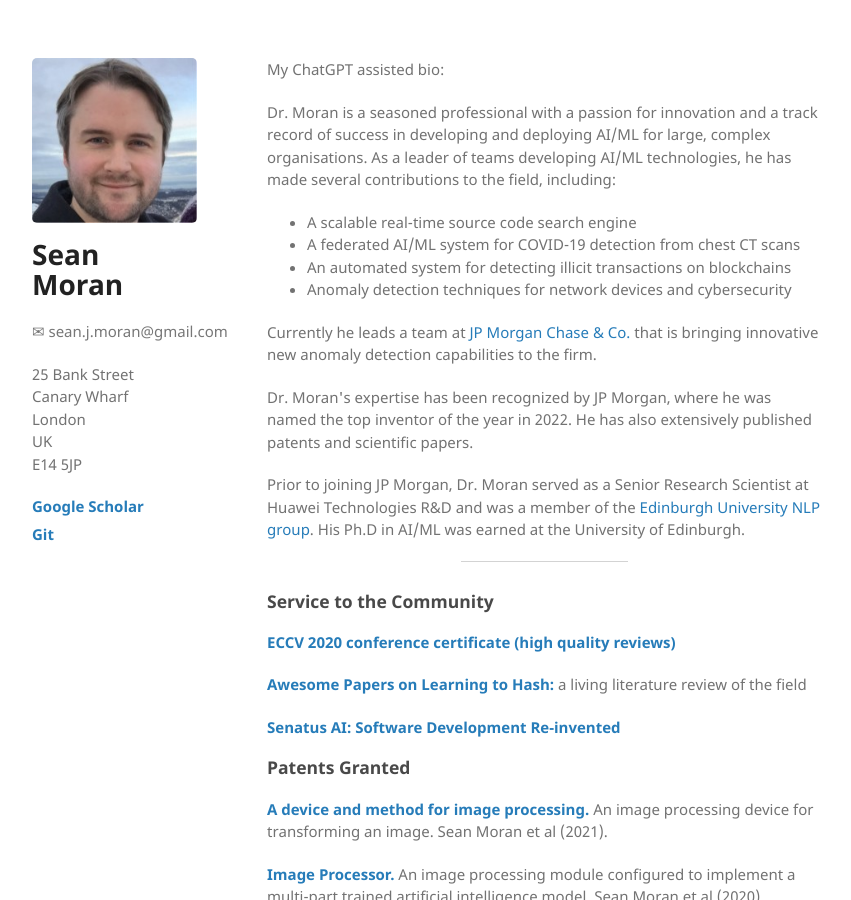
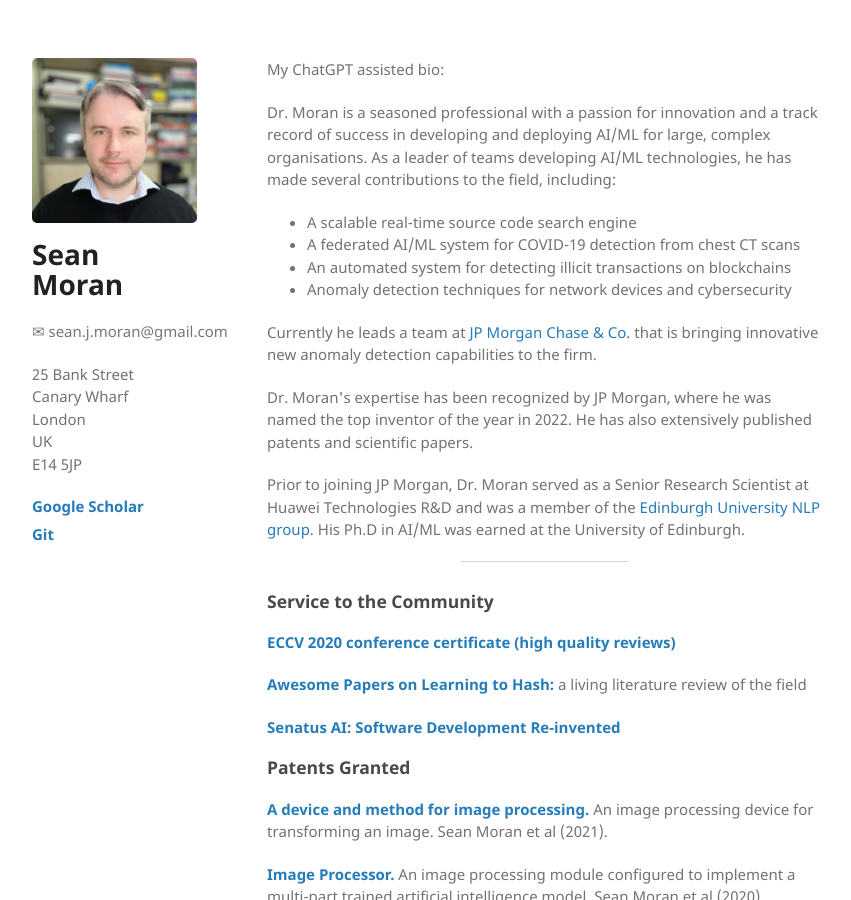
Before and after one commit to sjmoran/sjmoran.github.io, a Jekyll site: the page built from index.html, in a window 1280 px wide and 900 px high. Shown: the whole window, without its empty margins (26-877 px from the left). Built offline with Jekyll 4.4.1, drawn with Linux system fonts in a browser that asks for light colours.

Commit message:
Update default.html

```diff
--- a/_layouts/default.html
+++ b/_layouts/default.html
@@ -49,7 +49,7 @@
     <div class="wrapper">
 	  <!--googleoff: snippet-->
       <header>
-        <img class="img-circle" src="./images/1632737481001.jpeg">
+        <img class="img-circle" src="./images/1685455820719.jpeg">
         <h1>{{ site.title | default: site.github.repository_name }}</h1>
         <p class="addr">&#x2709;&nbsp;&#115;&#101;&#097;&#110;&#046;&#106;&#046;&#109;&#111;&#114;&#097;&#110;&#064;&#103;&#109;&#097;&#105;&#108;&#046;&#099;&#111;&#109;</p>
         <p>
```
